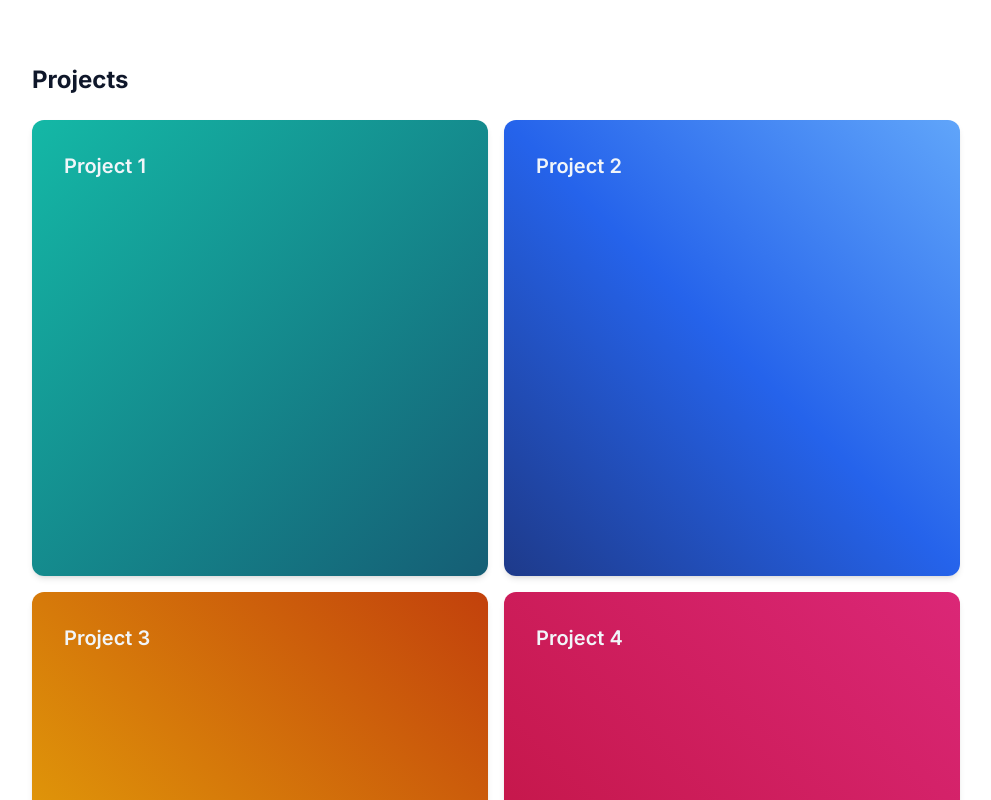
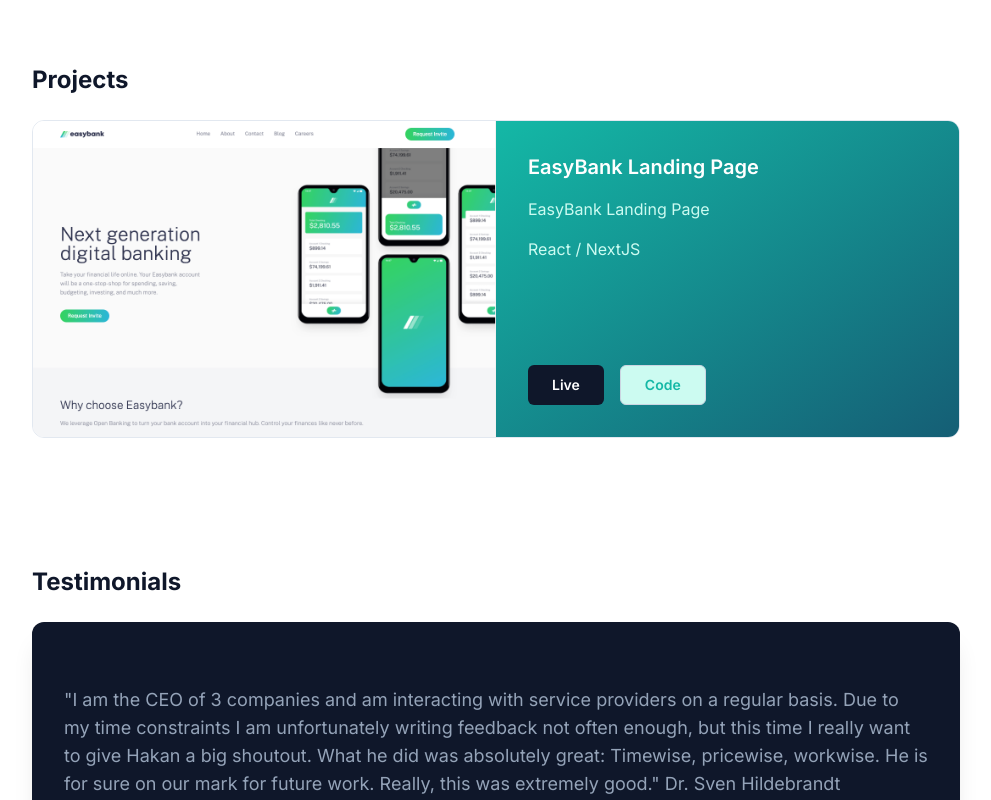
Before and after one commit to hakangundogdu/next-portfolio, a Next.js app: page / in a window 1280 px wide. Shown: the part 1020-1820 px from the top of the page, without its empty margins (144-1135 px from the left). Built offline with nearby package versions, Linux system fonts and the light colour scheme.

Commit message:
projects

```diff
--- a/components/Projects.tsx
+++ b/components/Projects.tsx
@@ -7,10 +7,57 @@ const Projects = () => {
       className="container px-4 sm:px-12 py-16   animate-fade    "
     >
       <h1 className="text-2xl mb-6 font-bold text-slate-900">Projects</h1>
+      <div className="container  ">
+        <div className=" flex border-slate-200 overflow-hidden border rounded-xl ">
+          <div className="w-1/2   ">
+            <img
+              src="/images/project-1.png"
+              alt="project"
+              className=" w-full object-contain   "
+            />{' '}
+          </div>
 
-      <div className="container grid md:grid-cols-2 grid-cols-1 gap-4 ">
-        <div className=" pt-8  rounded-xl bg-gradient-to-br from-teal-500 to-cyan-800  px-8 shadow-md aspect-square">
-          <p className=" text-xl font-semibold  text-slate-100 "> Project 1 </p>
+          <div className="w-1/2 bg-gradient-to-br from-teal-500 to-cyan-800 flex flex-col justify-between px-8 py-8">
+            <div>
+              <p className=" text-xl  mb-4 font-semibold  text-white">
+                {' '}
+                EasyBank Landing Page{' '}
+              </p>
+              <p className="  mb-4  text-teal-100"> EasyBank Landing Page </p>
+              <p className="  mb-4  text-teal-100"> React / NextJS</p>
+            </div>
+
+            <div className="flex space-x-4  text-sm font-medium">
+              <div className="flex-auto flex space-x-4">
+                <button
+                  className="h-10 px-6 font-semibold rounded-md bg-slate-900 text-white"
+                  type="submit"
+                >
+                  Live
+                </button>
+                <button
+                  className="h-10 px-6 font-semibold rounded-md border border-slate-300 bg-teal-100 text-teal-500"
+                  type="button"
+                >
+                  Code
+                </button>
+              </div>
+            </div>
+          </div>
+        </div>
+      </div>
+
+      {/* <div className="container grid md:grid-cols-2 grid-cols-1 gap-4  my-4">
+        <div className="relative flex flex-col  rounded-xl bg-gradient-to-br from-teal-500 to-cyan-800   shadow-md aspect-square">
+          <p className=" text-xl px-8 pt-6 mb-4 font-semibold  text-slate-100">
+            {' '}
+            EasyBank Landing Page{' '}
+          </p>
+          <img
+            src="/images/project-1.png"
+            alt="project"
+            className="absolute bottom-0 w-full object-contain   "
+          />
         </div>
         <div className="  pt-8  rounded-xl bg-gradient-to-bl from-blue-400 via-blue-600 to-blue-900  px-8 aspect-square shadow-md">
           <p className=" text-xl font-semibold  text-slate-100"> Project 2 </p>
@@ -21,7 +68,7 @@ const Projects = () => {
         <div className="   pt-8  rounded-xl bg-gradient-to-tr from-rose-700 to-pink-600  px-8 aspect-square shadow-md">
           <p className=" text-xl font-semibold  text-slate-100 "> Project 4 </p>
         </div>
-      </div>
+      </div> */}
     </section>
   );
 };
```
Also changed, not shown: public/images/project-1.png (added).
